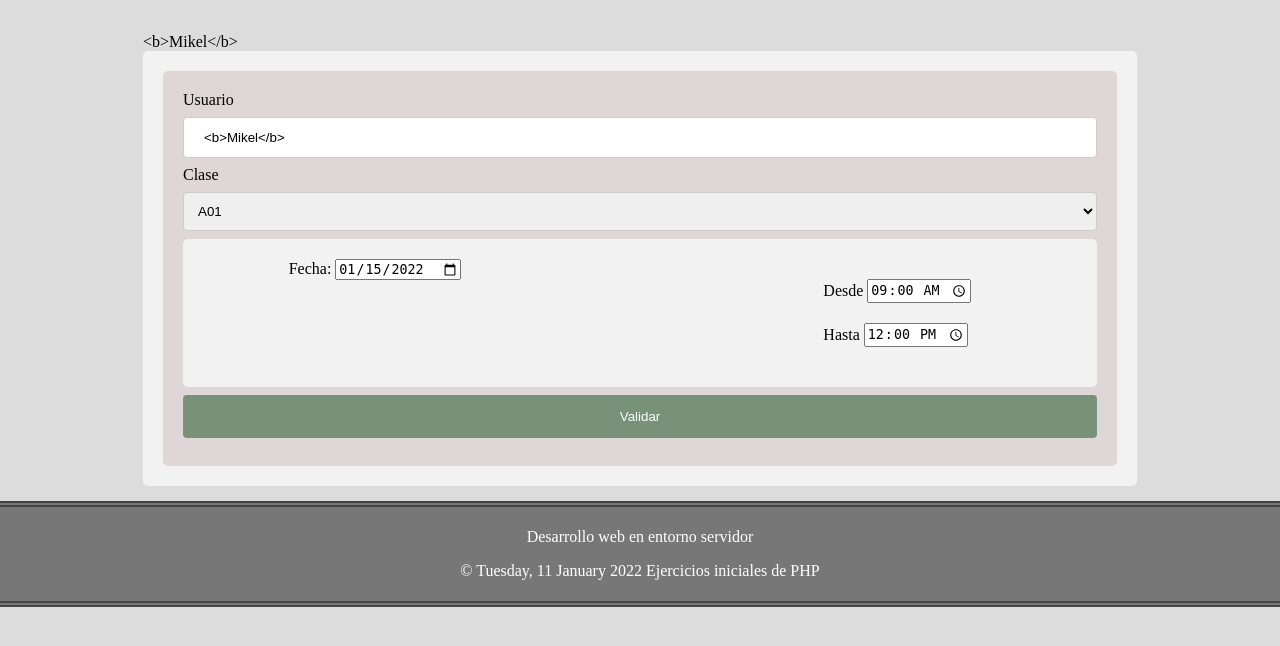
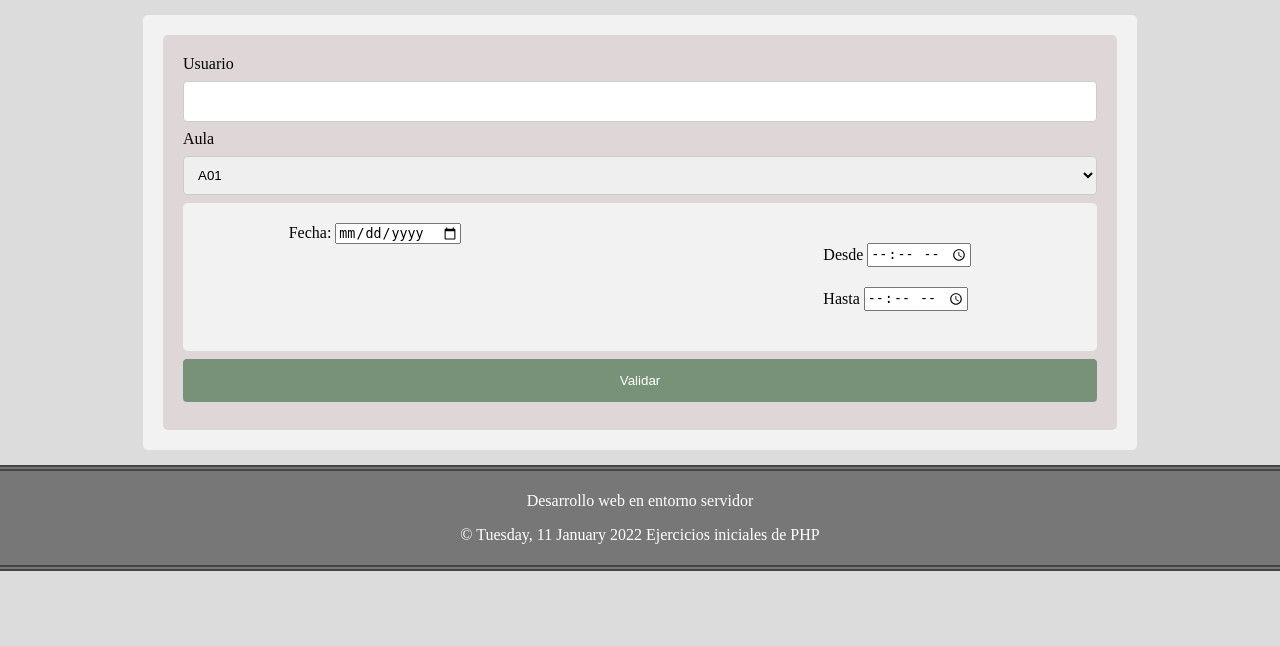
Before and after one commit to mklgt/Framework_PHP, a PHP site: page / in a window 1280 px wide. Shown: the part 140-786 px from the top of the page. Run offline with PHP 8.4, Linux system fonts and the light colour scheme.

Commit message:
Añadido las últimas modificaciones a nuestro proyecto

```diff
--- a/controladores/Controlador.php
+++ b/controladores/Controlador.php
@@ -1,5 +1,6 @@
 <?php
 include "helper/ValidadorForm.php";
+
 class Controlador
 {
     //private $resultado = null;
@@ -18,7 +19,21 @@ class Controlador
             $resultado = "<h3>Datos:</h3> <br>";
 
             // Campo de Usuario
-            $usuario = $_POST['usuario'];
+            if (str_contains($_POST['usuario'], "<") && str_contains($_POST['usuario'], ">")) {
+                $usuario = strip_tags($_POST['usuario']);
+
+            } else if (str_contains($_POST['usuario'], "<")) {
+                $usuario = str_replace("<", "", $_POST['usuario']);
+
+            } else if (str_contains($_POST['usuario'], ">")) {
+                $usuario = str_replace(">", "", $_POST['usuario']);
+
+            } else {
+                $usuario = $_POST['usuario'];
+
+            }
+
+            //$usuario = htmlspecialchars($_POST['usuario'], ENT_QUOTES);
             $resultado .= "·Usuario: $usuario <br>";
 
             // Campo de Aula
@@ -56,7 +71,7 @@ class Controlador
     {
 
         $reglasValidacion = array(
-            "usuario" => array("min" => 8, "max" => 12, "required" => true),
+            "usuario" => array("numeric" => false, "min" => 8, "max" => 12, "required" => true),
             "aula" => array("value" => !null, "required" => true),
             "fecha" => array("min" => (date("Y-m-d")), "required" => true),
             "hora-desde" => array("min" => "8:30", "max" => $_POST['hora-hasta'], "required" => true),
--- a/helper/Input.php
+++ b/helper/Input.php
@@ -16,7 +16,7 @@ class Input
     public static function get($dato)
     {
         if (isset($_POST[$dato])) {
-            $campo = Input::filtrarDato($_POST[$dato]);
+            $campo = Input::filtrarDato($dato);
         } else {
             $campo = "";
         }
@@ -35,13 +35,18 @@ class Input
     /**
      * Devuelve los datos saneados de cualquier fragmento
      * de código que el usuario pueda insertar en los campos
-     * @param  string o array $datos
-     * @return string o array dependiendo de $datos
+     * @param  string $datos
+     * @return string dependiendo de $datos
      */
     public static function filtrarDato($datos)
     {
         if (isset($_POST[$datos])) {
-            $campo = htmlspecialchars($_POST[$datos], ENT_QUOTES);
+            $campo = $_POST[$datos];
+            //$campo = htmlspecialchars($_POST[$datos], ENT_QUOTES);
+            // Comprueba si el texto introducido en el campo contiene caracteres de etiquietas
+            if ($campo !== strip_tags($campo) || str_contains($campo, ">")) {
+                $campo = "";
+            }
             return $campo;
         }
     }
--- a/helper/ValidadorForm.php
+++ b/helper/ValidadorForm.php
@@ -1,5 +1,5 @@
 <?php
-
+//include "Input.php";
 /**
  * @method string validar($fuente, $reglasValidación)
  * @method string addError($nombreCampo, $error)
@@ -36,6 +36,13 @@ class ValidadorForm
 
                             if (is_null($campoAValidar) || empty($campoAValidar)) {
                                 $this->addError($campo, "Es requerido");
+                            }
+                            break;
+
+                        case 'numeric':
+
+                            if (is_numeric($campoAValidar) != $valorRegla) {
+                                $this->addError($campo, "El campo no puede ser numérico");
                             }
                             break;
 
--- a/views/form_bienvenida.php
+++ b/views/form_bienvenida.php
@@ -2,9 +2,6 @@
 include "helper/Utilidades.php";
 include "helper/Input.php";
 include "header.php";
-echo "<br>";
-$str = htmlspecialchars("<b>Mikel</b>", ENT_QUOTES);
-echo $str;
 
 if (Input::siEnviado()) {
     $errores = $validador->getErrores();
@@ -26,17 +23,14 @@ if (Input::siEnviado()) {
                 Usuario
                 <input type="text" name="usuario" minlength="8" maxlength="12"
                 <?php
-                if (isset($_POST['usuario']) && !(str_contains($_POST['usuario'], ">"))) {
-                    echo "value=".$_POST['usuario'];
-                } else {
-                    echo "value='<b>Mikel</b>'"; // Valor de prueba
+                if (isset($_POST['usuario'])) {
+                    echo "value=" . Input::filtrarDato('usuario');
                 }
-
                 ?>
                 >
             </label>
             <br>
-            <label>Clase
+            <label>Aula
                 <select name='aula'>
                     <?php
                     $aulas = ["A01", "A02", "A03", "A04", "A05", "A06"];
@@ -52,7 +46,6 @@ if (Input::siEnviado()) {
                     Fecha:
                     <input type="date" id="fecha" name="fecha"
                     <?php
-                    echo "value='2022-01-15'"; // Valor de prueba
                     $diaActual = "20" . date('y-m-d');
                     echo "min=$diaActual>";
 
@@ -63,11 +56,11 @@ if (Input::siEnviado()) {
                 <div class="horas">
                     <label>
                         Desde
-                        <input id="hora-desde" type="time" name="hora-desde" min="08:30" max="21:00" value="09:00">
+                        <input id="hora-desde" type="time" name="hora-desde" min="08:30" max="21:00">
                     </label>
                     <label>
                         Hasta
-                        <input id="hora-hasta" type="time" name="hora-hasta" min="08:30" max="21:00" value="12:00">
+                        <input id="hora-hasta" type="time" name="hora-hasta" min="08:30" max="21:00">
                     </label>
                 </div>
             </div>
```
Also changed, not shown: 2 other files.
